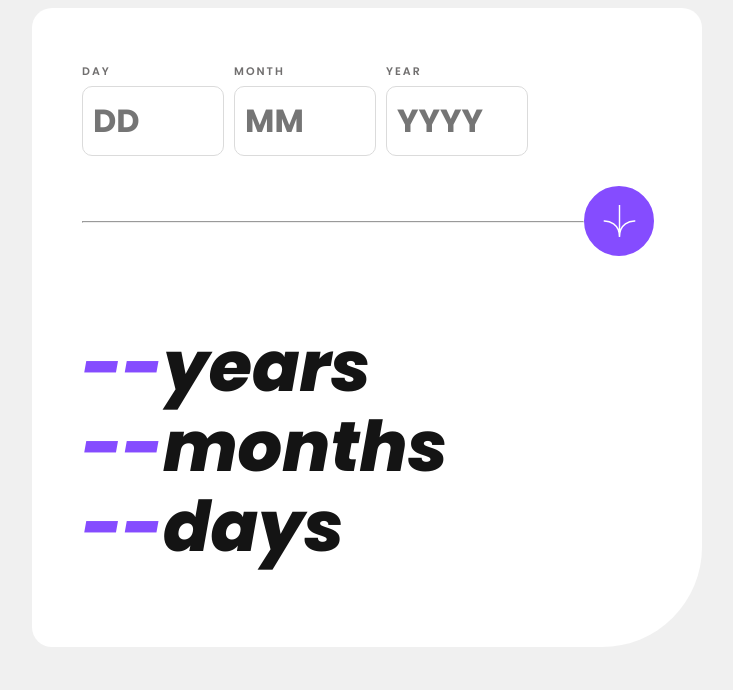
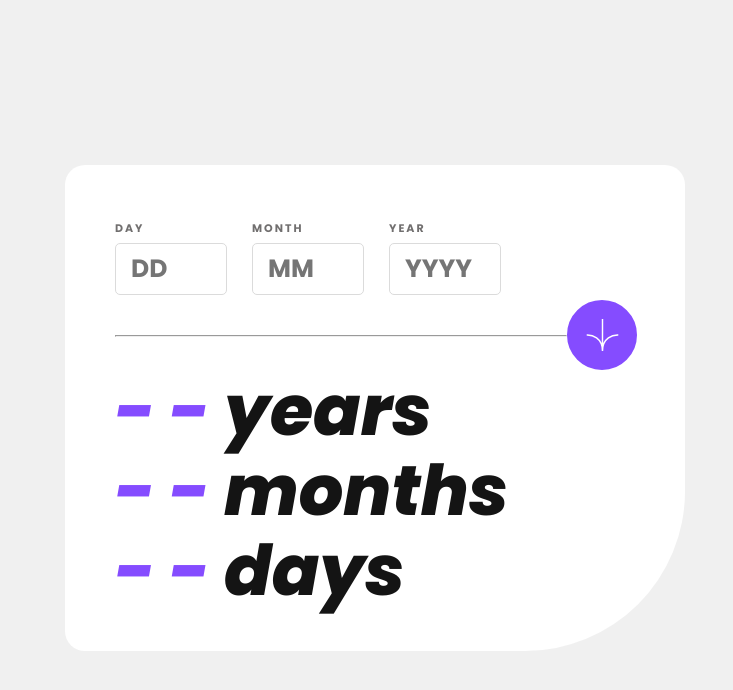
Before and after one commit to CMac450/FM-QR-Code-Component, a React (Vite) app in the folder age-calculator-app-main/: page / in a window 1280 px wide. Shown: the top 690 px of the page, without its empty margins (273-1006 px from the left). Built offline with nearby package versions, Linux system fonts and the light colour scheme.

Commit message:
Update validation logic for leap years and move call for calculation function. Also updated styling to be more in line with design

```diff
--- a/age-calculator-app-main/src/App.css
+++ b/age-calculator-app-main/src/App.css
@@ -1,5 +1,11 @@
 .root {
-  /* background-color: hsl(0, 0%, 8%); */
+
+}
+
+.container {
+  display: flex;
+  width: 100vw;
+  height: 100vh;
 }
 
 .card {
@@ -8,22 +14,17 @@
   border-top-left-radius: 20px;
   border-top-right-radius: 20px;
   border-bottom-left-radius: 20px;
-  border-bottom-right-radius: 100px;
+  border-bottom-right-radius: 160px;
   margin: auto auto;
   padding: 10px;
-  width: 650px;
-  /* text-align: center; */
+  width: 600px;
+  vertical-align: middle;
 }
 
 .card-body {
-  margin: 40px;
-}
-
-input:not(#submitBtn) {
-  width: 120px;
-  font-size: 32px;
-  border: 1px solid hsl(0, 0%, 86%);
-  border-radius: 10px;
+  margin-right: 40px;
+  margin-left: 40px;
+  margin-top: 40px;
 }
 
 form.submitted input:invalid  {
@@ -31,57 +32,34 @@ form.submitted input:invalid  {
   border-color: hsl(0, 100%, 67%);
 }
 
-/* .col {
-  flex: 33.3%;
-  width: 33.3%;
-}
-
-.col-mid {
-  margin: 0px 10px;
-} */
 
 .input-row {
-  /* display: inline-block;
-  flex-direction: row; */
   display: flex;
   width: auto;
-
 }
 
 input {
   font-family: Poppins;
-  padding: 10px;
-  margin-right: 10px;
+  padding: 15px;
+  margin-right: 25px;
   margin-top: 5px;
-  margin-bottom: 30px;
+  margin-bottom: 5px;
   font-weight: 700;
+  height: 20px;
+  border-radius: 5px;
+  width: 80px;
+  font-size: 25px;
+  border: 1px solid hsl(0, 0%, 86%);
 }
 
 input:hover, input:active, input:focus, input:focus-within {
   outline: 1px solid hsl(259, 100%, 65%);
   cursor: pointer;
-  /* border-color: hsl(259, 100%, 65%); */
 }
-
-/* input:focus {
-  outline: none;
-  border: 2px solid hsl(259, 100%, 65%);
-} */
 
 #row {
   flex-direction: row;
-  /* margin-left: 10px; */
 }
-
-p, label, input, span {
-  /* font-family: Poppins; */
-
-}
-
-/* p:not(.result-text) {
-  color: hsl(0, 100%, 67%);
-  font-weight: normal;
-} */
 
 p.result-text {
   font-family: Poppins;
@@ -89,16 +67,14 @@ p.result-text {
   font-size: 70px;
   font-weight: 800;
   line-height: 80px;
+  margin-top: 0px;
+  margin-bottom: 30px;
 }
-
-/* p.result-text{
-  color: hsl(0, 0%, 8%);
-} */
 
 label {
   font-family: Poppins;
   font-size: 15px;
-  font-weight: 600;
+  font-weight: 700;
   color: hsl(0, 1%, 44%);
   font-variant-caps: small-caps;
   letter-spacing: 2px;
@@ -113,8 +89,6 @@ span[class="error-text"], label[class="invalid-label"] {
   color: hsl(0, 100%, 67%);
   font-size: 11px;
   font-weight: 500;
-  /* font-weight: 100;
-  font-size: 12px; */
 }
 
 button {
@@ -137,12 +111,8 @@ button:hover {
   border-color: hsl(0, 0%, 8%);
 }
 
-/* img {
-  height: 50px;
-} */
-
 hr {
-  width: 500px;
+  width: 450px;
   color: #fcfcfc71;
   background-color: #fcfcfc71;
 }
--- a/age-calculator-app-main/src/App.jsx
+++ b/age-calculator-app-main/src/App.jsx
@@ -1,11 +1,7 @@
-import { useState, useEffect } from 'react'
+import { useState } from 'react'
 import './App.css'
 
 function App() {
-  const [dayInput, setDayInput] = useState(0);
-  const [monthInput, setMonthInput] = useState(0);
-  const [yearInput, setYearInput] = useState(0);
-
   const [calculatedDays, setCalculatedDays] = useState(0);
   const [calculatedMonths, setCalculatedMonths] = useState(0);
   const [calculatedYears, setCalculatedYears] = useState(0);
@@ -20,7 +16,6 @@ function App() {
 
     let bYear = yearInput;
     bYear = parseInt(bYear);
-
 
     const todayFull = new Date();
     let tDay = todayFull.getDate();
@@ -55,15 +50,14 @@ function App() {
     }
   }
 
-
-  // const [isFieldEmpty, setIsFieldEmpty] = useState(false);
   const [isDayFieldEmpty, setIsDayFieldEmpty] = useState(false);
   const [isMonthFieldEmpty, setIsMonthFieldEmpty] = useState(false);
   const [isYearFieldEmpty, setIsYearFieldEmpty] = useState(false);
   const [isDayInputInvalid, setIsDayInputInvalid] = useState(false);
   const [isMonthInputInvalid, setIsMonthInputInvalid] = useState(false);
   const [isYearInputInvalid, setIsYearInputInvalid] = useState(false);
-  const [isDateValid, setIsDateValid] = useState(false);
+  const [isDateInvalid, setIsDateInvalid] = useState(false);
+  const [isFormValid, setIsFormValid] = useState(false);
   let invalidDayError = (<span className='error-text'><i>Must be a valid day</i></span>);
   let invalidMonthError = (<span className='error-text'><i>Must be a valid month</i></span>);
   let invalidYearError = (<span className='error-text'><i>Must be in the past</i></span>);
@@ -78,10 +72,10 @@ function App() {
     let d = document.getElementById('dayInput').value;
     let m = document.getElementById('monthInput').value;
     let y = document.getElementById('yearInput').value;
-    let thirtyOneDayMonths = [1,3,5,7,8,10,12]
-    let thirtyDayMonths = [4,6,9,11]
-    let febMonth = 2
+    const thirtyDayMonths = [4, 6, 9, 11]
+    const leapYears = [1952, 1956, 1960, 1964, 1968, 1972, 1976, 1980, 1984, 1988, 1992, 1996, 2000, 2004, 2008, 2012, 2016, 2020]; ////can we remake this using a loop?
 
+    //validate day values
     if (d === "") {
       document.getElementById('dayInput').style.outline = "1px solid hsl(0, 100%, 67%)";
       document.getElementById('dayLabel').style.color = "hsl(0, 100%, 67%)";
@@ -99,6 +93,7 @@ function App() {
     }
 
 
+    //validate month value
     if (m === "") {
       document.getElementById('monthInput').style.outline = "1px solid hsl(0, 100%, 67%)";
       document.getElementById('monthLabel').style.color = "hsl(0, 100%, 67%)";
@@ -108,12 +103,29 @@ function App() {
       document.getElementById('monthLabel').style.color = "hsl(0, 100%, 67%)";
       setIsMonthInputInvalid(true);
       setIsMonthFieldEmpty(false);
+    } else if (thirtyDayMonths.includes(parseInt(m)) && d === '31') { ////validate if month has 31 days
+      document.getElementById('dayInput').style.outline = "1px solid hsl(0, 100%, 67%)";
+      document.getElementById('dayLabel').style.color = "hsl(0, 100%, 67%)";
+      setIsDateInvalid(true);
+      setIsMonthFieldEmpty(false);
+    } else if (leapYears.includes(parseInt(y)) && m === '2' && d > 29) { ////validate if month is february and year is a leap year
+      document.getElementById('dayInput').style.outline = "1px solid hsl(0, 100%, 67%)";
+      document.getElementById('dayLabel').style.color = "hsl(0, 100%, 67%)";
+      setIsDateInvalid(true);
+      setIsMonthFieldEmpty(false);
+    } else if (!leapYears.includes(parseInt(y)) && m === '2' && d > 28) { ////validate if month is february and year is NOT a leap year
+      document.getElementById('dayInput').style.outline = "1px solid hsl(0, 100%, 67%)";
+      document.getElementById('dayLabel').style.color = "hsl(0, 100%, 67%)";
+      setIsDateInvalid(true);
+      setIsMonthFieldEmpty(false);
     } else {
       document.getElementById('monthInput').style.outline = "1px solid hsl(0, 0%, 94%)";
       document.getElementById('monthLabel').style.color = "hsl(0, 1%, 44%)";
       setIsMonthFieldEmpty(false);
+      setIsDateInvalid(false);
     }
 
+    //validate year value
     if (y === "") {
       document.getElementById('yearInput').style.outline = "1px solid hsl(0, 100%, 67%)";
       document.getElementById('yearLabel').style.color = "hsl(0, 100%, 67%)";
@@ -129,48 +141,57 @@ function App() {
       setIsYearFieldEmpty(false);
     }
 
-    if (thirtyOneDayMonths.includes(m)) {
-      document.getElementById('yearInput').style.outline = "1px solid hsl(0, 100%, 67%)";
-      document.getElementById('yearLabel').style.color = "hsl(0, 100%, 67%)";
+    // //if fields are not empty then call calculateAge
+    let myPromise = new Promise(function (resolve, reject) {
+      if ((!isDayFieldEmpty && !isMonthFieldEmpty && !isYearFieldEmpty) || (isYearInputInvalid && isMonthInputInvalid && isDayInputInvalid)) {
+        resolve();
+      } else {
+        reject();
       }
+    });
+
+    myPromise.
+      then(function () {
+        calculateAge(parseInt(d), parseInt(m), parseInt(y));
+      })
+    // .catch(function() {
+    //   console.log(`ERROR`)
+    // });
+
+
   }
 
-
-
-  //input borders and labels must turn red if invalid. also add message "this field is required" if field is empty
   return (
     <>
+      <div className='container'>
         <div className='card'>
-
           <div className='card-body'>
-          <form className='form' id="form" name="calculteAgeForm" action="" method="" autoComplete='off'> {/*onSubmit={(e) => { validateForm(e); calculateAge(dayInput, monthInput, yearInput) }} */}
+            <form className='form' id="form" name="calculteAgeForm" action="" method="" autoComplete='off'>
               <div className='input-row' id="row">
                 <div className='col col-left'>
                   <div>
                     <label htmlFor='day' id="dayLabel">day</label><br />
-                  <input type='number' id="dayInput" onChange={(e) => { setDayInput(e.target.value); validateForm(e) }} placeholder='DD' /> {/*min={1} max={31} */}
+                    <input type='number' id="dayInput" onChange={(e) => { setDayInput(e.target.value); }} placeholder='DD' />
                   </div>
                   <div>
-                {isDayFieldEmpty ? requiredFieldError : isDayInputInvalid ? invalidDayError : (<></>)}
+                    {isDayFieldEmpty ? requiredFieldError : isDayInputInvalid ? invalidDayError : isDateInvalid ? invalidDateError : (<></>)}
                   </div>
                 </div>
                 <div className='col col-mid'>
                   <div>
                     <label htmlFor='month' id="monthLabel">month</label><br />
-                  <input type='number' id="monthInput" onChange={(e) => { setMonthInput(e.target.value); validateForm(e) }} placeholder='MM' /> {/*min={1} max={12} */}
+                    <input type='number' id="monthInput" onChange={(e) => { setMonthInput(e.target.value); }} placeholder='MM' />
                   </div>
                   <div>
-                  {/* {!isMonthFieldEmpty ? requiredFieldError : (<></>)} */}
                     {isMonthFieldEmpty ? requiredFieldError : isMonthInputInvalid ? invalidMonthError : (<></>)}
                   </div>
                 </div>
                 <div className='col col-right'>
                   <div>
                     <label htmlFor='year' id="yearLabel">year</label><br />
-                  <input type='number' id="yearInput" onChange={(e) => { setYearInput(e.target.value); validateForm(e) }} placeholder='YYYY' /> {/*max={2023} */}
+                    <input type='number' id="yearInput" onChange={(e) => { setYearInput(e.target.value); }} placeholder='YYYY' />
                   </div>
                   <div>
-                  {/* {!isYearFieldEmpty ? requiredFieldError : (<></>)} */}
                     {isYearFieldEmpty ? requiredFieldError : isYearInputInvalid ? invalidYearError : (<></>)}
                   </div>
                 </div>
@@ -180,35 +201,34 @@ function App() {
 
             <div className='divider' id="row">
               <div><hr className='solid'></hr></div>
-            <div><button type='button' onClick={(e) => { validateForm(e); calculateAge(dayInput, monthInput, yearInput) }}></button></div>
+              <div><button type='button' onClick={(e) => { validateForm(e); }}></button></div>
             </div>
-
 
             <div className='result'>
               <p className='result-text'>
                 <i>
-                {calculatedYears !== 0 ? (
+                  {(calculatedYears && calculatedDays && calculatedMonths) ? (
                     <span className='result-num'>{calculatedYears}</span>
                   ) : (
-                  <span className='result-num'>--</span>
+                    <span className='result-num'>- - </span>
                   )
                   }
                   years
                 </i> <br />
                 <i>
-                {calculatedMonths ? (
+                  {(calculatedYears && calculatedDays && calculatedMonths) ? (
                     <span className='result-num'>{calculatedMonths}</span>
                   ) : (
-                  <span className='result-num'>--</span>
+                    <span className='result-num'>- - </span>
                   )
                   }
                   months
                 </i> <br />
                 <i>
-                {calculatedDays ? (
+                  {(calculatedYears && calculatedDays && calculatedMonths) ? (
                     <span className='result-num'>{calculatedDays}</span>
                   ) : (
-                  <span className='result-num'>--</span>
+                    <span className='result-num'>- - </span>
                   )
                   }
                   days
@@ -217,129 +237,9 @@ function App() {
             </div>
           </div>
         </div>
+      </div>
     </>
   )
 }
 
-// {/*<NotValidatedInputs isDayFieldValid={isDayFieldValid} isMonthFieldValid={isMonthFieldValid} isYearFieldValid={isYearFieldValid} /> */ }
-// function InvalidInputs({ isDayFieldValid, isMonthFieldValid, isYearFieldValid }) {
-//   return (
-//     <>
-//       <form className='form' id="form" name="calculteAgeForm" action="" method="" onSubmit={(e) => { validateForm(e); calculateAge(dayInput, monthInput, yearInput) }}> {/*onSubmit={(e) => {validateForm(e); calculateAge();}} */}
-//         <div className='col col-left'>
-//           <label className='invalid-label' htmlFor='day'>day</label><br />
-//           <input type='number' id="day" onChange={(e) => { setDayInput(e.target.value); validateForm(e.target.value) }} min={1} max={31} />
-//           {!isDayFieldValid ? (
-//             <span className='error-text'>
-//               This field is required
-//             </span>) :
-//             (<></>)
-//           }
-//         </div>
-//         <div className='col col-mid'>
-//           <label className='invalid-label' htmlFor='month'>month</label><br />
-//           <input type='number' id="month" onChange={(e) => { setMonthInput(e.target.value) }} min={1} max={12} />
-//           {!isMonthFieldValid ? (
-//             <span className='error-text'>
-//               This field is required
-//             </span>) :
-//             (<></>)
-//           }
-//         </div>
-//         <div className='col col-right'>
-//           <label className='invalid-label' htmlFor='year'>year</label><br />
-//           <input type='number' id="year" onChange={(e) => { setYearInput(e.target.value) }} max={2023} />
-//           {!isYearFieldValid ? (
-//             <span className='error-text'>
-//               This field is required
-//             </span>) :
-//             (<></>)
-//           }
-//         </div>
-//         <input type='submit' value="submit" id="submitBtn" />
-//       </form>
-//     </>
-//   )
-// }
-
-// function NotValidatedInputs({ isDayFieldValid, isMonthFieldValid, isYearFieldValid }) {
-//   return (
-//     <>
-//       <form className='form' id="form" name="calculteAgeForm" action="" method="" onSubmit={(e) => { validateForm(e); calculateAge(dayInput, monthInput, yearInput) }}> {/*onSubmit={(e) => {validateForm(e); calculateAge();}} */}
-//         <div className='col col-left'>
-//           <label htmlFor='day'>day</label><br />
-//           <input type='number' id="day" onChange={(e) => { setDayInput(e.target.value); validateForm(e.target.value) }} min={1} max={31} placeholder='DD' />
-//           {!isDayFieldValid ? (
-//             <span className='error-text'>
-//               This field is required
-//             </span>) :
-//             (<></>)
-//           }
-//         </div>
-//         <div className='col col-mid'>
-//           <label htmlFor='month'>month</label><br />
-//           <input type='number' id="month" onChange={(e) => { setMonthInput(e.target.value) }} min={1} max={12} placeholder='MM' />
-//           {!isMonthFieldValid ? (
-//             <span className='error-text'>
-//               This field is required
-//             </span>) :
-//             (<></>)
-//           }
-//         </div>
-//         <div className='col col-right'>
-//           <label htmlFor='year'>year</label><br />
-//           <input type='number' id="year" onChange={(e) => { setYearInput(e.target.value) }} max={2023} placeholder='YYYY' />
-//           {!isYearFieldValid ? (
-//             <span className='error-text'>
-//               This field is required
-//             </span>) :
-//             (<></>)
-//           }
-//         </div>
-//         <input type='submit' value="submit" id="submitBtn" />
-//       </form>
-//     </>
-//   )
-// }
-
-// function ValidatedInputs({ isDayFieldValid, isMonthFieldValid, isYearFieldValid }) {
-//   return (
-//     <>
-//       <form className='form' id="form" name="calculteAgeForm" action="" method="" onSubmit={(e) => { validateForm(e); calculateAge(dayInput, monthInput, yearInput) }}> {/*onSubmit={(e) => {validateForm(e); calculateAge();}} */}
-//         <div className='col col-left'>
-//           <label htmlFor='day'>day</label><br />
-//           <input type='number' id="day" onChange={(e) => { setDayInput(e.target.value); validateForm(e.target.value) }} min={1} max={31} placeholder='DD' />
-//           {!isDayFieldValid ? (
-//             <span className='error-text'>
-//               This field is required
-//             </span>) :
-//             (<></>)
-//           }
-//         </div>
-//         <div className='col col-mid'>
-//           <label htmlFor='month'>month</label><br />
-//           <input type='number' id="month" onChange={(e) => { setMonthInput(e.target.value) }} min={1} max={12} placeholder='MM' />
-//           {!isMonthFieldValid ? (
-//             <span className='error-text'>
-//               This field is required
-//             </span>) :
-//             (<></>)
-//           }
-//         </div>
-//         <div className='col col-right'>
-//           <label htmlFor='year'>year</label><br />
-//           <input type='number' id="year" onChange={(e) => { setYearInput(e.target.value) }} max={2023} placeholder='YYYY' />
-//           {!isYearFieldValid ? (
-//             <span className='error-text'>
-//               This field is required
-//             </span>) :
-//             (<></>)
-//           }
-//         </div>
-//         <input type='submit' value="submit" id="submitBtn" />
-//       </form>
-//     </>
-//   )
-// }
-
 export default App
```
Lines whose indentation alone changed are shown as unchanged.
